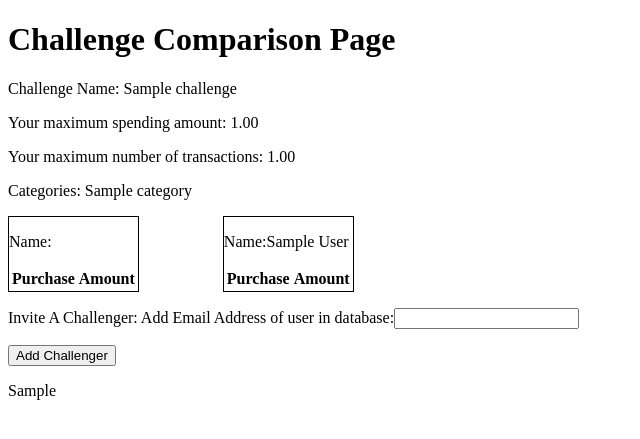
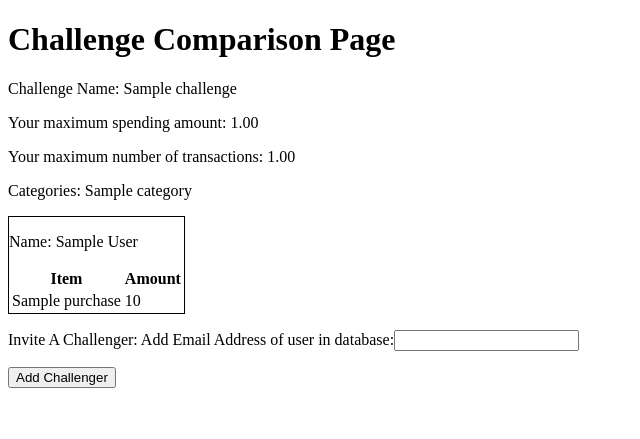
Before and after one commit to mazurasdf/spending_challenge_proj, a Django app: template challenge_app/templates/challengepage.html in a window 1280 px wide. Shown: the top 439 px of the page, without its empty margins (0-640 px from the left). Run offline with Django 3.2, Linux system fonts and the light colour scheme; tables that the repository leaves empty hold one stand-in row (values such as "Sample post"); the template is opened without the code that fills it: values that come from a table or form of the project are taken from there, most other values are stand-ins (such as "Sample title", 1, 10 or a date in 2020); lists and menus that the app fills with data are empty.

Commit message:
changed context stuff for showing challenge

```diff
--- a/challenge_app/templates/challengepage.html
+++ b/challenge_app/templates/challengepage.html
@@ -19,49 +19,41 @@
         {% endfor %}
     </p>
 
-    <div class="user1">
-        <p>Name: {{user.first_name}} {{user.last_name}}</p>
-        <table>
+
+    {% for this_user in user_list %}
+        <div class="user_box">
+            <p>Name: {{this_user.user.first_name}} {{this_user.user.last_name}}</p>
+            <table>
                 <thead>
-                    <th>Purchase</th>
-                    <th class="amount">Amount</th>
+                    <tr>
+                        <th>Item</th>
+                        <th>Amount</th>
+                    </tr>
                 </thead>
+                <tbody>
+                    {% for purchase in this_user.purchases %}
+                        <tr>
+                            <td>{{purchase.item_name}}</td>
+                            <td>{{purchase.amount}}</td>
+                        </tr>
+                    {% endfor %}
+                </tbody>
             </table>
         </div>
-
-    </div>
-
-    <div class="user2">
-        <p>Name:{{added_user.first_name}} {{added_user.last_name}}</p>
-        <table>
-            <thead>
-                <th>Purchase</th>
-                <th class="amount">Amount</th>
-            </thead>
-        </table>
-    </div>
+    {% endfor %}
     <form action="/app/users/add_challenger_to_challenge/{{challenge_to_show.id}}", method='POST'>
         {% csrf_token %}
         <p>Invite A Challenger: Add Email Address of user in database:<input type="email" name="emailinvite"></p>
     <input type="submit" value="Add Challenger">
     </form>
 
-{%for user in challenge_to_show.users.all%}
-<p>{{user.first_name}}</p>
-{%endfor%}
-
 </body>
 
 <style>
-    .user1{
+    .user_box{
         display: inline-block;
         border: 1px solid black;
 
-    }
-    .user2{
-        display: inline-block;
-        border: 1px solid black;
-        margin-left: 80px;
     }
 
 </style>
```
Also changed, not shown: challenge_app/views.py (+10 -3 lines).
